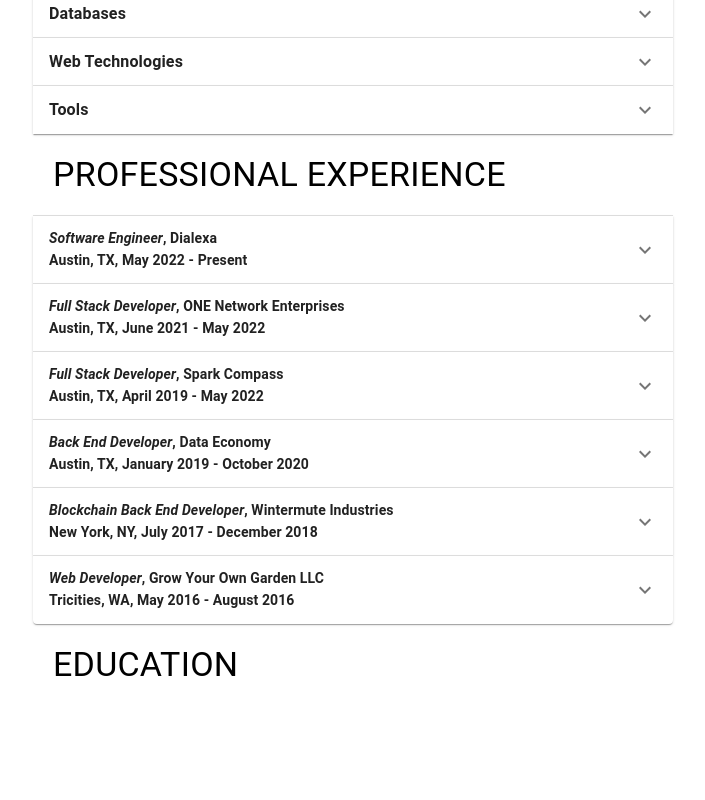
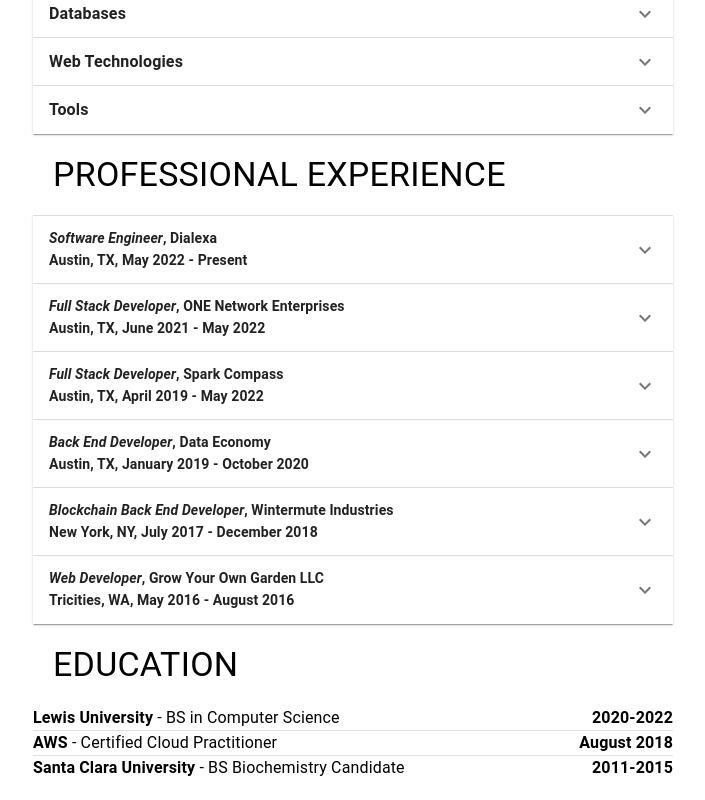
Before and after one commit to OTTTO/personal-website, a React (Create React App) app: page / in a window 1280 px wide. Shown: the part 392-1192 px from the top of the page, without its empty margins (287-992 px from the left). Before the commit the page ends 1118 px from the top, so only its background shows below. Built offline with nearby package versions, Linux system fonts and the light colour scheme.

Commit message:
Add education

```diff
--- a/src/pages/Resume/Resume.tsx
+++ b/src/pages/Resume/Resume.tsx
@@ -1,4 +1,4 @@
-import { Box, Stack, Accordion, AccordionSummary, AccordionDetails, Typography, Divider} from '@mui/material';
+import { Box, Stack, Grid, Accordion, AccordionSummary, AccordionDetails, Typography, Divider} from '@mui/material';
 import { ExpandMore } from '@mui/icons-material';
 
 function Contact() {
@@ -19,14 +19,15 @@ interface ResumeAccordionProps {
 }
 
 function ResumeAccordion({summary, details}: ResumeAccordionProps) {
-    return( <Accordion >
+    return(
+    <Accordion >
         <AccordionSummary expandIcon={<ExpandMore />}>
-          <Typography><b>{summary}</b></Typography>
+            <Typography><b>{summary}</b></Typography>
         </AccordionSummary>
         <AccordionDetails>
-          <Typography>{details}</Typography>
+            <Typography>{details}</Typography>
         </AccordionDetails>
-      </Accordion>)
+    </Accordion>)
 }
 
 function Skills() {
@@ -115,6 +116,29 @@ function Roles() {
     </>)
 }
 
+interface EducationItemProps {
+    institution: string;
+    achievement: string;
+    time: string;
+}
+
+function EducationItem({institution, achievement, time}: EducationItemProps) {
+    return(
+    <Grid container={true} justifyContent="space-between">
+        <Typography align='left'><b>{institution}</b> - {achievement}</Typography>
+        <Typography align='right'><b>{time}</b></Typography>
+    </Grid>)
+}
+
+function Education() {
+    return(<>
+        <EducationItem institution='Lewis University' achievement='BS in Computer Science' time='2020-2022'/>
+        <Divider/>
+        <EducationItem institution='AWS' achievement='Certified Cloud Practitioner' time='August 2018'/>
+        <Divider/>
+        <EducationItem institution='Santa Clara University' achievement='BS Biochemistry Candidate' time='2011-2015'/>
+    </>)
+}
 
 function Resume() {
     return (
@@ -125,6 +149,7 @@ function Resume() {
         <Typography variant="h4" padding="20px"> PROFESSIONAL EXPERIENCE </Typography>
         <Roles/>
         <Typography variant="h4" padding="20px"> EDUCATION </Typography>
+        <Education/>
     </Box>)
 }
 
```
